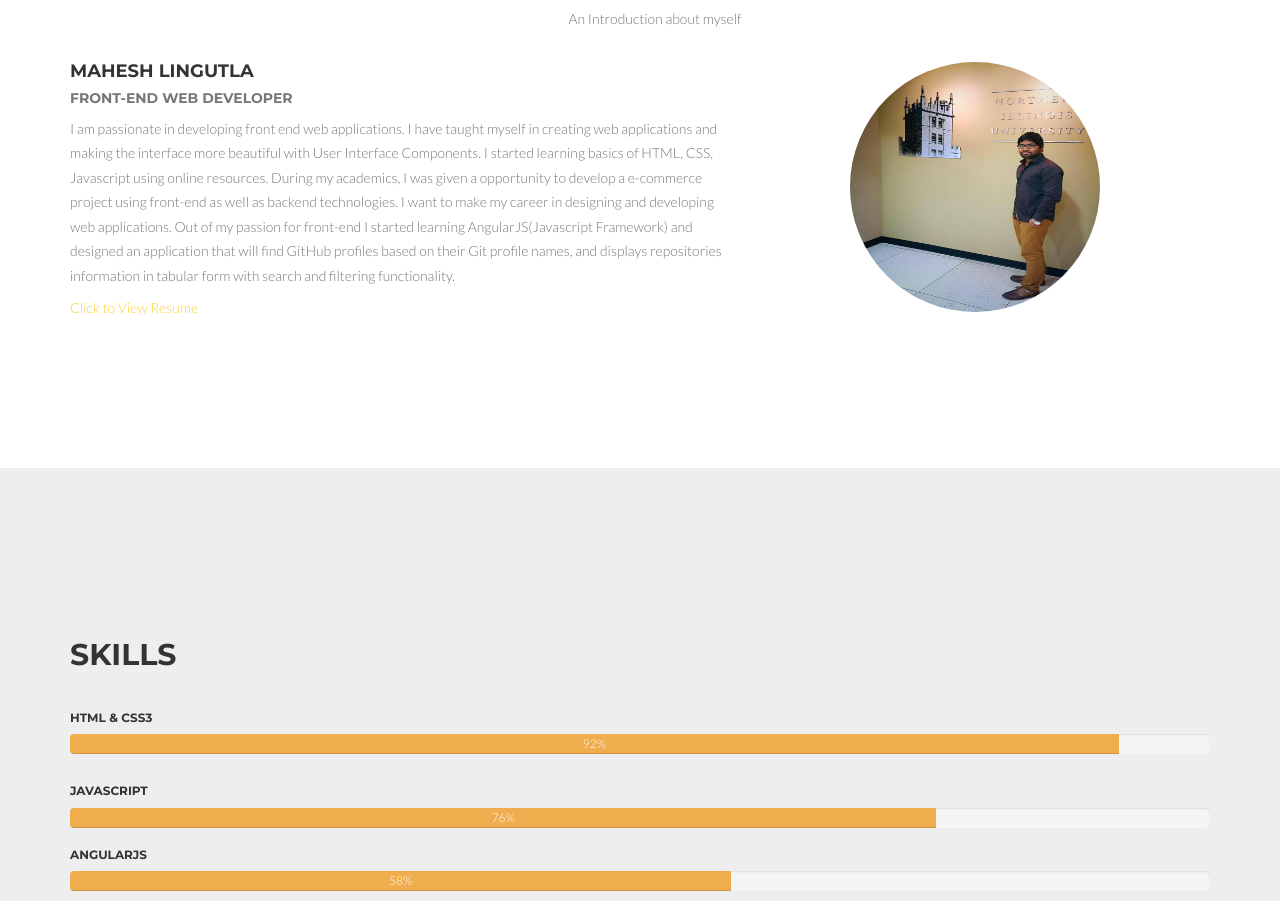
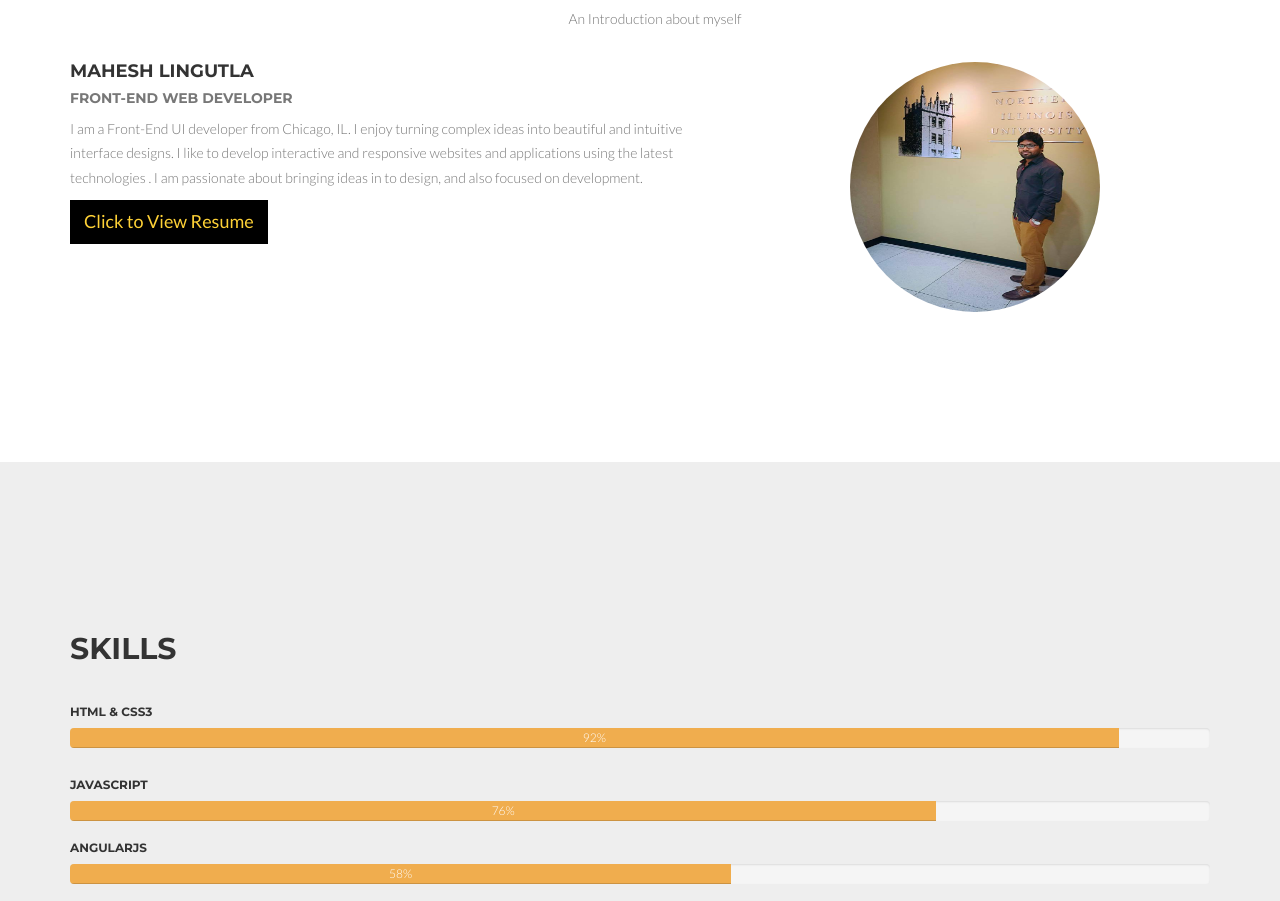
Before and after one commit to maheshbabulingutla/MaheshPortfolio, a website: page index.html in a window 1280 px wide. Shown: the part 953-1854 px from the top of the page. Drawn offline with nearby package versions, Linux system fonts and the light colour scheme; a web font is replaced by a local one.

Commit message:
About me part updated

```diff
--- a/css/agency.css
+++ b/css/agency.css
@@ -3,6 +3,21 @@ body {
   overflow-x: hidden;
   font-family: "Lato", "Roboto Slab", "Helvetica Neue", Helvetica, Arial, sans-serif;
   font-weight: 300;
+}
+
+.btnResume{
+    font-size: 18px;
+    font-family: "Lato", "Roboto Slab", "Helvetica Neue", Helvetica, Arial, sans-serif;
+    font-weight: 400;
+    background: #000000;
+    padding: 9px 14px;
+    display: inline-block;
+    text-decoration: none !important;
+}
+
+.btnResume:hover{
+  text-decoration-color: :#000000;
+  border-color: #000000;
 }
 
 progress[value]::-moz-progress-bar {
@@ -23,21 +38,6 @@ progress[value]{
 
 iframe{
   width: 100%;
-}
-
-}
-.btnResume{
-    font-size: 13px;
-    font-family: "Lato", "Roboto Slab", "Helvetica Neue", Helvetica, Arial, sans-serif;
-    font-weight: 400;
-    background: #000000;
-    padding: 16px 22px;
-    display: inline-block;
-    text-decoration: none !important;
-}
-
-.btnResume:hover{
-  border-color: #f6bf01;
 }
 
 .glyphicon-triangle-bottom:hover{
--- a/index.html
+++ b/index.html
@@ -97,9 +97,8 @@
                       <div class=" col-xs-12 col-sm-12 col-md-7 col-lg-7">
                         <h4 class="title-logo">Mahesh Lingutla</h2>
                         <h5 class="text-muted">Front-End Web Developer</h3>
-                  <p class="text-muted">I am passionate in developing front end web applications. I have taught myself in creating web applications and making the interface more beautiful with User Interface Components. I started learning basics of HTML, CSS, Javascript using online resources. During my academics, I was given a opportunity to develop a e-commerce project using front-end as well as backend technologies. I want to make my career in designing and developing web applications. Out of my passion for front-end I started learning AngularJS(Javascript Framework) and designed an application that will find GitHub profiles based on their Git profile names, and displays repositories information in tabular form with search and filtering functionality.</p>
-
-                  <a href="img/portfolio/Mahesh_Lingutla_Resume.pdf" target="_blank" class="btnResume" data-popup-open="popup">Click to View Resume</a>
+                  <p class="text-muted">I am a Front-End UI developer from Chicago, IL. I enjoy turning complex ideas into beautiful and intuitive interface designs. I like to develop interactive and responsive websites and applications using the latest technologies . I am passionate about bringing ideas in to design, and also focused on development.</p>
+                  <a href="img/portfolio/Mahesh_Lingutla_Resume.pdf" target="_blank" class="btnResume">Click to View Resume</a>
                 </div>
                 <div class="col-xs-12 col-sm-12 col-md-4 col-lg-4 col-md-offset-1 col-lg-offset-1">
                       <img src="img/aboutmepic.jpg" alt="my image" class="img-circle profimg" >
```
